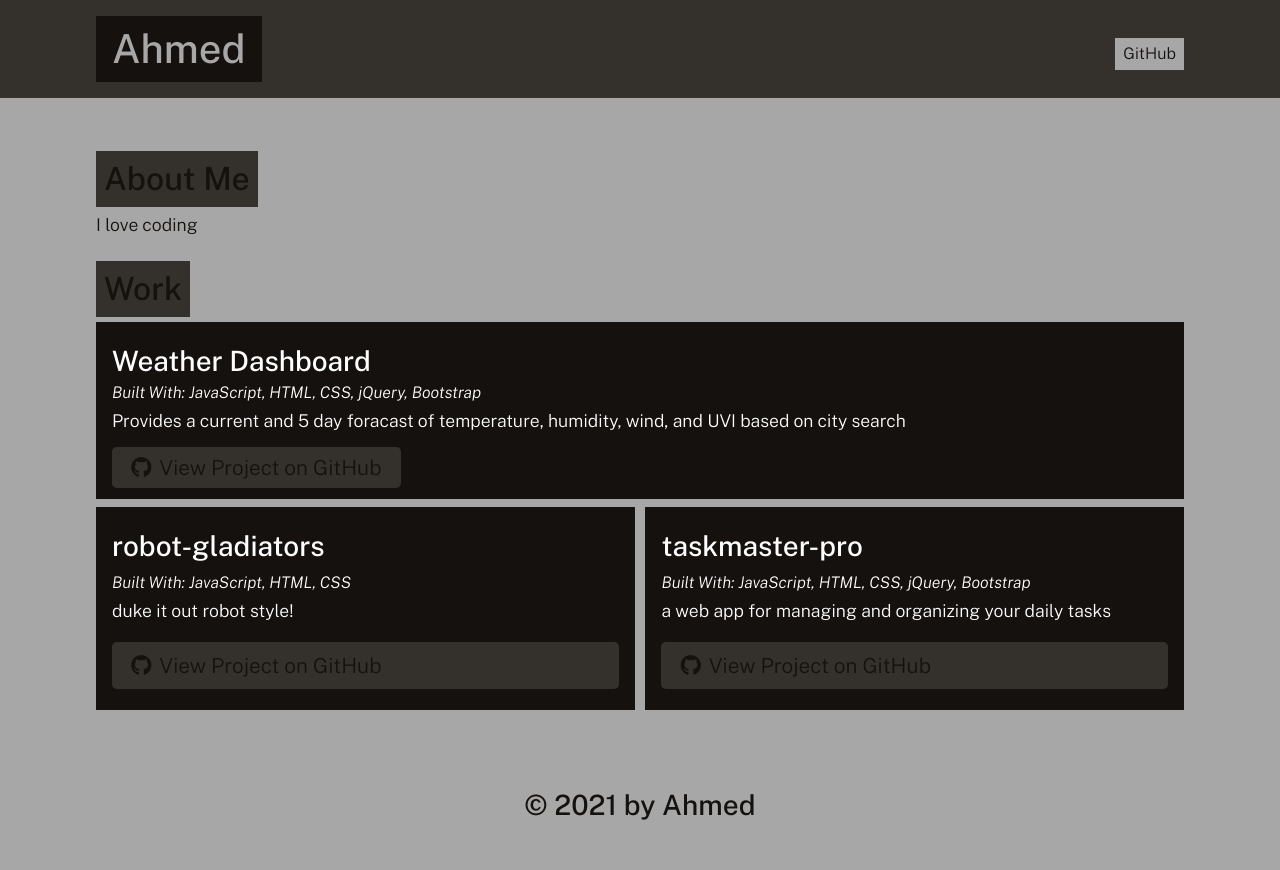
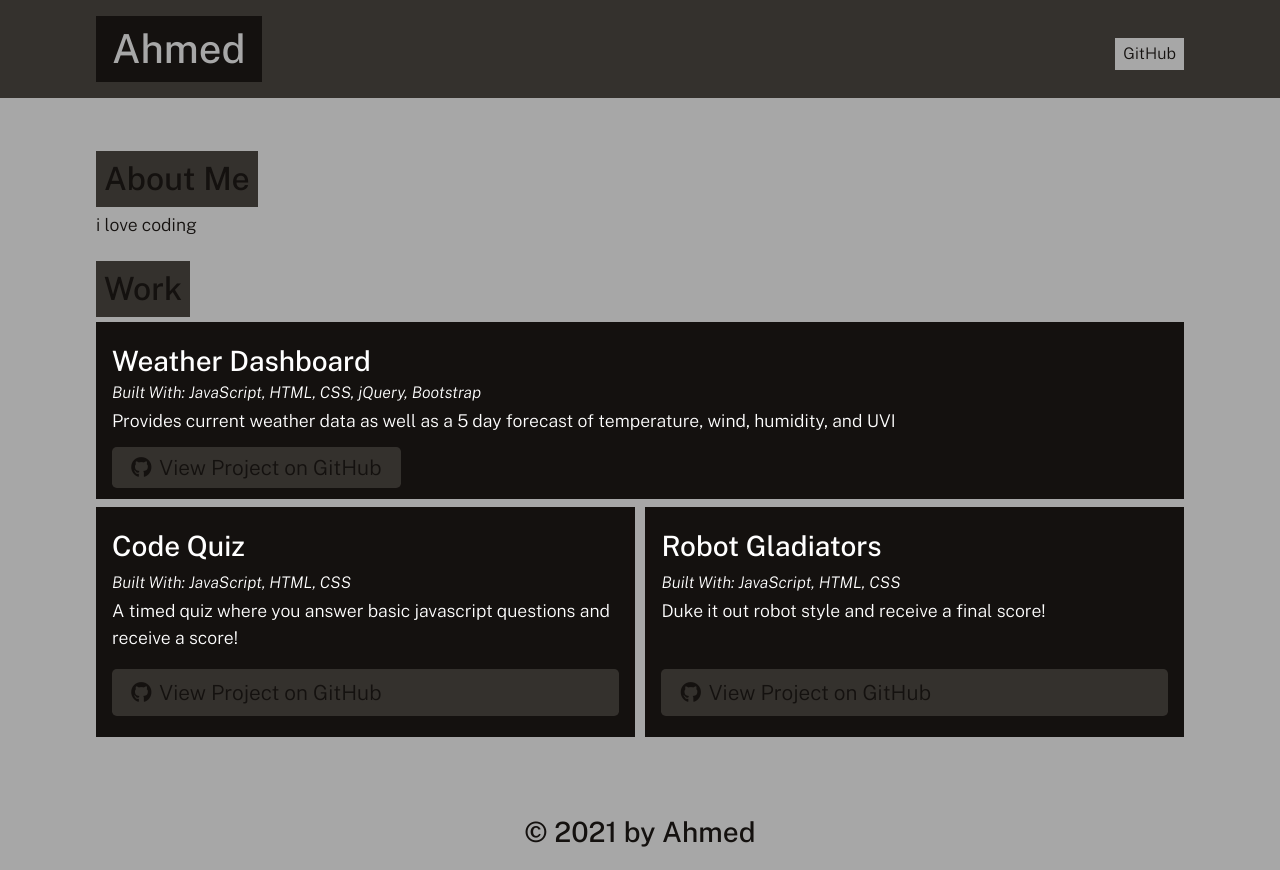
Before and after one commit to Ahmed-Sajjad111/porfolio-generator, a website: page dist/index.html in a window 1280 px wide. Before the commit the page ends 843 px from the top, so only its background shows below. Drawn offline with nearby package versions, Linux system fonts and the light colour scheme.

```diff
--- a/dist/index.html
+++ b/dist/index.html
@@ -25,7 +25,7 @@
 
     <section class="my-3" id="about">
       <h2 class="text-dark bg-primary p-2 display-inline-block">About Me</h2>
-      <p>I love coding</p>
+      <p>i love coding</p>
     </section>
 
 
@@ -39,30 +39,30 @@
               Built With:
               JavaScript, HTML, CSS, jQuery, Bootstrap
             </h5>
-            <p>Provides a current and 5 day foracast of temperature, humidity, wind, and UVI based on city search</p>
+            <p>Provides current weather data as well as a 5 day forecast of temperature, wind, humidity, and UVI</p>
             <a href="ahmed-sajjad111/weather-dashboard" class="btn"><i class="fab fa-github mr-2"></i>View Project on GitHub</a>
           </div>
 
 
 
           <div class="col-12 col-md-6 mb-2 bg-dark text-light p-3 flex-column">
-            <h3 class="portfolio-item-title text-light">robot-gladiators</h3>
+            <h3 class="portfolio-item-title text-light">Code Quiz</h3>
             <h5 class="portfolio-languages">
               Built With:
               JavaScript, HTML, CSS
             </h5>
-            <p>duke it out robot style!</p>
-            <a href="ahmed-sajjad111/robot-gladiators" class="btn mt-auto"><i class="fab fa-github mr-2"></i>View Project on GitHub</a>
+            <p>A timed quiz where you answer basic javascript questions and receive a score!</p>
+            <a href="ahmed-sajjad111/code-quiz" class="btn mt-auto"><i class="fab fa-github mr-2"></i>View Project on GitHub</a>
           </div>
 
           <div class="col-12 col-md-6 mb-2 bg-dark text-light p-3 flex-column">
-            <h3 class="portfolio-item-title text-light">taskmaster-pro</h3>
+            <h3 class="portfolio-item-title text-light">Robot Gladiators</h3>
             <h5 class="portfolio-languages">
               Built With:
-              JavaScript, HTML, CSS, jQuery, Bootstrap
+              JavaScript, HTML, CSS
             </h5>
-            <p>a web app for managing and organizing your daily tasks</p>
-            <a href="ahmed-sajjad111/taskmaster-pro" class="btn mt-auto"><i class="fab fa-github mr-2"></i>View Project on GitHub</a>
+            <p>Duke it out robot style and receive a final score!</p>
+            <a href="ahmed-sajjad111/robot-gladiators" class="btn mt-auto"><i class="fab fa-github mr-2"></i>View Project on GitHub</a>
           </div>
 
       </div>
```
Also changed, not shown: README.md.
